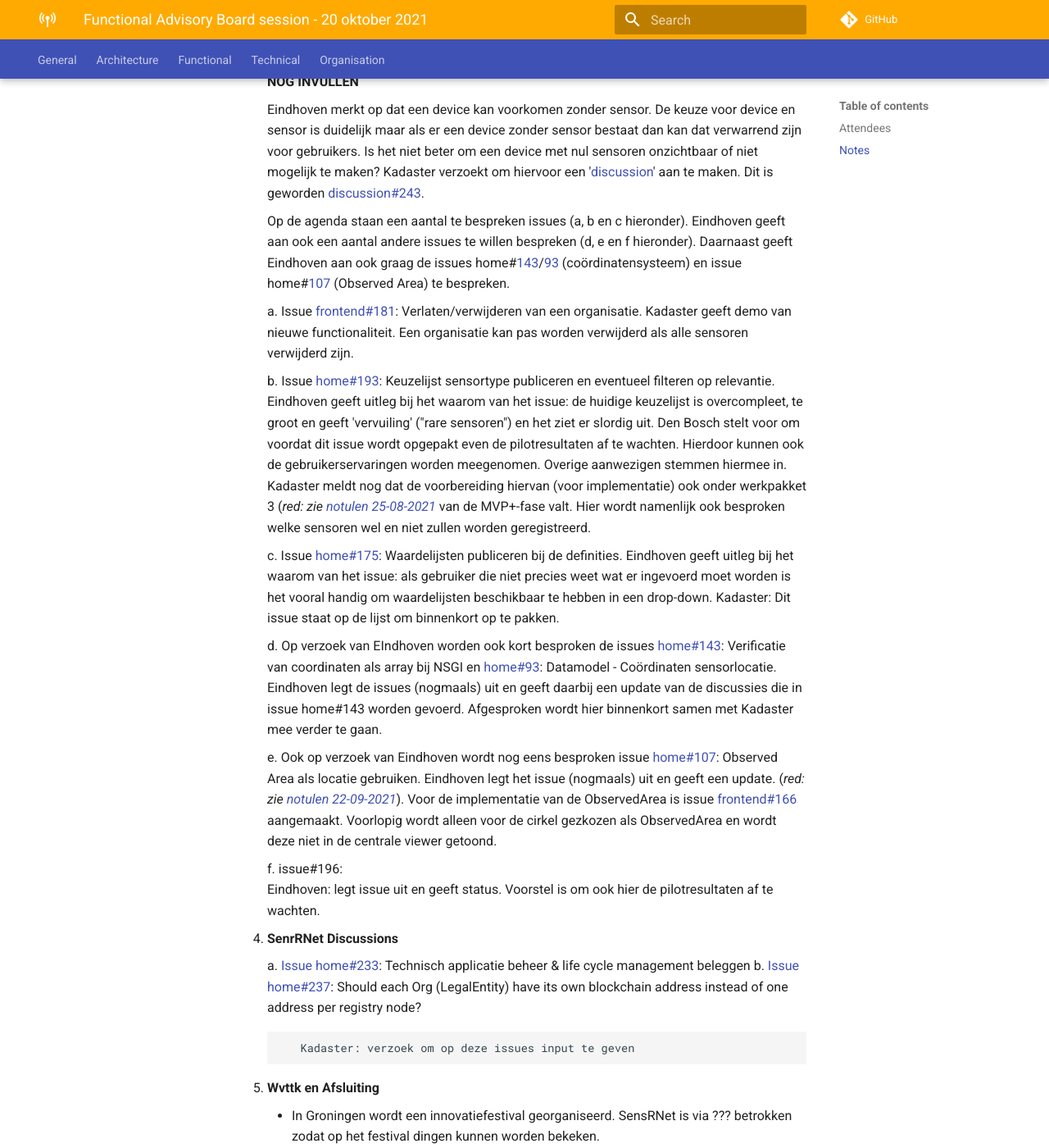
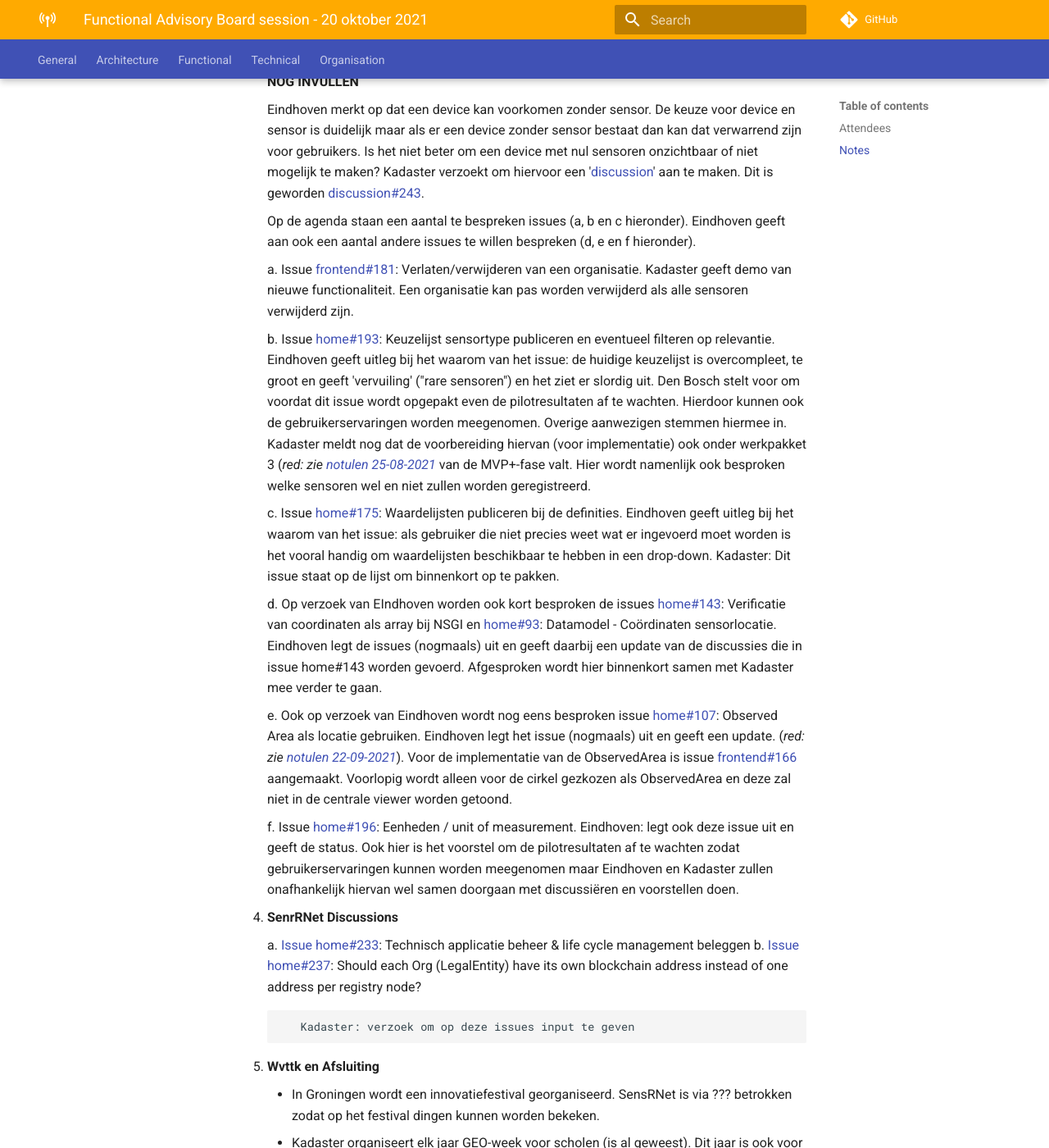
Before and after one commit to kadaster-labs/sensrnet-home, an MkDocs documentation site: the page built from docs/notes/2021-10-20-FAB-notes.md, in a window 1280 px wide and 1400 px high, scrolled down 1775 px. Shown: the whole window at 82% size. Built offline with MkDocs 1.6.1 and Material for MkDocs 9.7.7, drawn with Linux system fonts in a browser that asks for light colours; comment, search, counter and statistics services are not loaded.

Commit message:
Update 2021-10-20-FAB-notes.md

```diff
--- a/docs/notes/2021-10-20-FAB-notes.md
+++ b/docs/notes/2021-10-20-FAB-notes.md
@@ -49,7 +49,7 @@
 
      Eindhoven merkt op dat een device kan voorkomen zonder sensor. De keuze voor device en sensor is duidelijk maar als er een device zonder sensor bestaat dan kan dat verwarrend zijn voor gebruikers. Is het niet beter om een device met nul sensoren onzichtbaar of niet mogelijk te maken? Kadaster verzoekt om hiervoor een '[discussion](https://github.com/kadaster-labs/sensrnet-home/discussions)' aan te maken. Dit is geworden [discussion#243](https://github.com/kadaster-labs/sensrnet-home/discussions/243).
 
-     Op de agenda staan een aantal te bespreken issues (a, b en c hieronder). Eindhoven geeft aan ook een aantal andere issues te willen bespreken (d, e en f hieronder). Daarnaast geeft Eindhoven aan ook graag de issues home#[143](https://github.com/kadaster-labs/sensrnet-home/issues/143)/[93](https://github.com/kadaster-labs/sensrnet-home/issues/93) (coördinatensysteem) en issue home#[107](https://github.com/kadaster-labs/sensrnet-home/issues/107) (Observed Area) te bespreken.
+     Op de agenda staan een aantal te bespreken issues (a, b en c hieronder). Eindhoven geeft aan ook een aantal andere issues te willen bespreken (d, e en f hieronder).
 
      a. Issue [frontend#181](https://github.com/kadaster-labs/sensrnet-frontend/issues/181): Verlaten/verwijderen van een organisatie. Kadaster geeft demo van nieuwe functionaliteit. Een organisatie kan pas worden verwijderd als alle sensoren verwijderd zijn.
 
@@ -59,10 +59,9 @@
 
      d. Op verzoek van EIndhoven worden ook kort besproken de issues [home#143](https://github.com/kadaster-labs/sensrnet-home/issues/143): Verificatie van coordinaten als array bij NSGI en [home#93](https://github.com/kadaster-labs/sensrnet-home/issues/93): Datamodel - Coördinaten sensorlocatie. Eindhoven legt de issues (nogmaals) uit en geeft daarbij een update van de discussies die in issue home#143 worden gevoerd. Afgesproken wordt hier binnenkort samen met Kadaster mee verder te gaan.
 
-     e. Ook op verzoek van Eindhoven wordt nog eens besproken issue [home#107](https://github.com/kadaster-labs/sensrnet-home/issues/107): Observed Area als locatie gebruiken. Eindhoven legt het issue (nogmaals) uit en geeft een update. (_red: zie [notulen 22-09-2021](https://kadaster-labs.github.io/sensrnet-home/notes/2021-09-22-FAB-notes/)_). Voor de implementatie van de ObservedArea is issue [frontend#166](https://github.com/kadaster-labs/sensrnet-registry-frontend/issues/166) aangemaakt. Voorlopig wordt alleen voor de cirkel gezkozen als ObservedArea en wordt deze niet in de centrale viewer getoond.
+     e. Ook op verzoek van Eindhoven wordt nog eens besproken issue [home#107](https://github.com/kadaster-labs/sensrnet-home/issues/107): Observed Area als locatie gebruiken. Eindhoven legt het issue (nogmaals) uit en geeft een update. (_red: zie [notulen 22-09-2021](https://kadaster-labs.github.io/sensrnet-home/notes/2021-09-22-FAB-notes/)_). Voor de implementatie van de ObservedArea is issue [frontend#166](https://github.com/kadaster-labs/sensrnet-registry-frontend/issues/166) aangemaakt. Voorlopig wordt alleen voor de cirkel gezkozen als ObservedArea en deze zal niet in de centrale viewer worden getoond.
 
-     f. issue#196:
-        Eindhoven: legt issue uit en geeft status. Voorstel is om ook hier de pilotresultaten af te wachten.
+     f. Issue [home#196](https://github.com/kadaster-labs/sensrnet-home/issues/196): Eenheden / unit of measurement. Eindhoven: legt ook deze issue uit en geeft de status. Ook hier is het voorstel om de pilotresultaten af te wachten zodat gebruikerservaringen kunnen worden meegenomen maar Eindhoven en Kadaster zullen onafhankelijk hiervan wel samen doorgaan met discussiëren en voorstellen doen.
 
 
 4. **SenrRNet Discussions**
```
